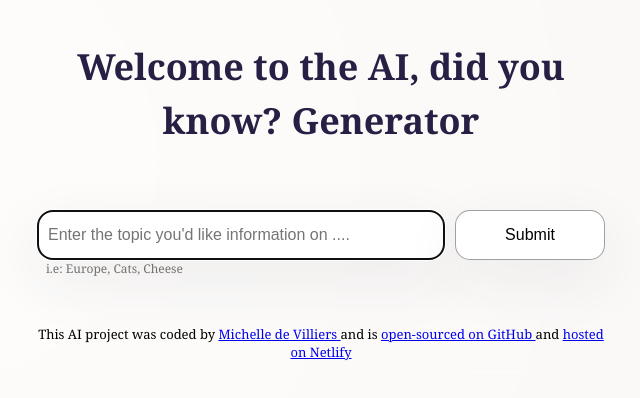
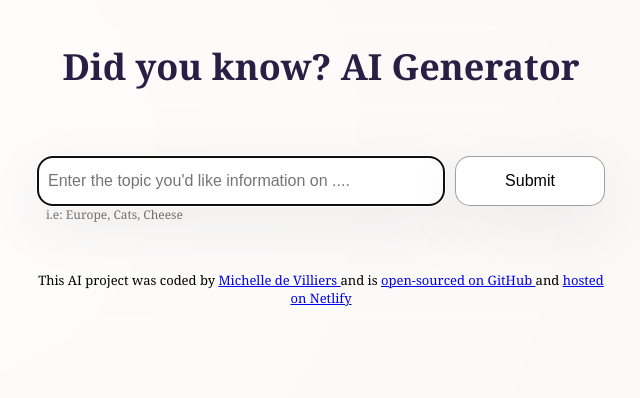
Before and after one commit to Michellex255/Did-you-know--Generator, a plain HTML site: page index.html in a window 1280 px wide. Shown: the whole page, without its empty margins (319-959 px from the left). Drawn offline with nearby package versions, Linux system fonts and the light colour scheme.

Commit message:
Updated HTML

```diff
--- a/index.html
+++ b/index.html
@@ -11,7 +11,7 @@
   <body>
     <div class="container">
       <header>
-        <h1>Welcome to the AI, did you know? Generator</h1>
+        <h1>Did you know? AI Generator</h1>
       </header>
 
       <main>
```
